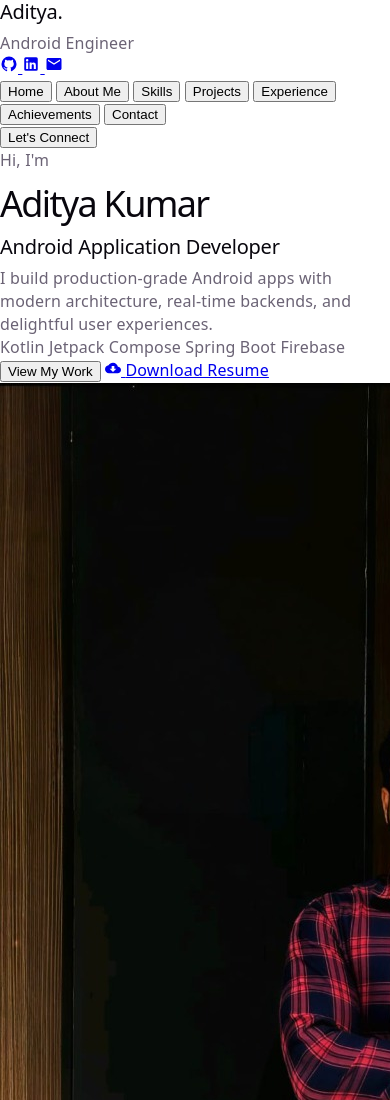
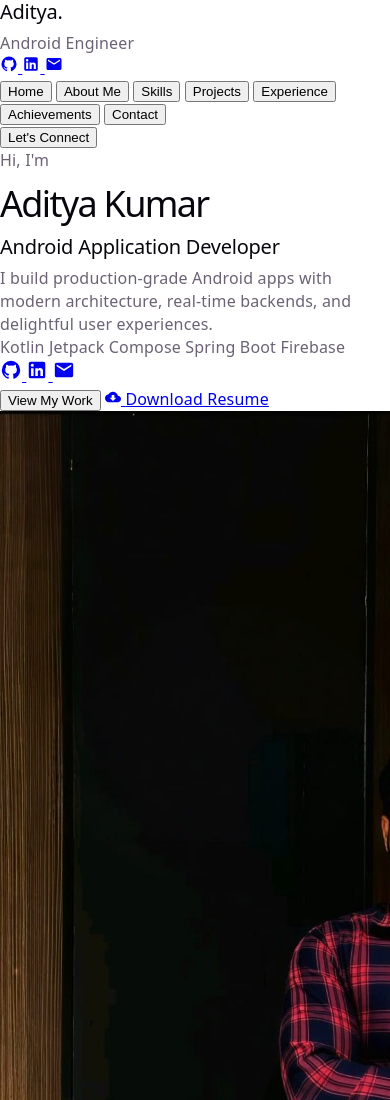
Before and after one commit to adi09871/Portfolio-Aditya-, a website built with Vite: page index.html in a window 390 px wide. Shown: the top 1100 px of the page. Built offline with nearby package versions, Linux system fonts and the light colour scheme.

Commit message:
Add social links to mobile/tablet view when sidebar is hidden

```diff
--- a/index.html
+++ b/index.html
@@ -102,6 +102,19 @@
                 <span class="badge-tag"><i class="circle-tag blue"></i>Jetpack Compose</span>
                 <span class="badge-tag"><i class="circle-tag orange"></i>Spring Boot</span>
                 <span class="badge-tag"><i class="circle-tag green"></i>Firebase</span>
+              </div>
+
+              <!-- Mobile-only socials block, visible when left-sidebar is hidden -->
+              <div class="mobile-only-socials">
+                <a href="https://github.com/adi09871" target="_blank" title="GitHub">
+                  <svg viewBox="0 0 24 24" width="22" height="22" fill="currentColor"><path d="M12 2A10 10 0 0 0 2 12c0 4.42 2.87 8.17 6.84 9.5.5.08.66-.23.66-.5v-1.69c-2.77.6-3.36-1.34-3.36-1.34-.46-1.16-1.11-1.47-1.11-1.47-.9-.62.07-.6.07-.6 1 .07 1.53 1.03 1.53 1.03.9 1.52 2.34 1.07 2.91.83.1-.7.37-1.07.66-1.32-2.2-.25-4.5-1.1-4.5-4.88 0-1.08.38-1.96 1.03-2.65-.1-.25-.45-1.25.1-2.62 0 0 .83-.27 2.72 1.02a9.58 9.58 0 0 1 5 0c1.88-1.3 2.71-1.02 2.71-1.02.55 1.37.2 2.37.1 2.62.64.69 1.02 1.57 1.02 2.65 0 3.8-2.3 4.62-4.5 4.88.35.3.66.9.66 1.81V21c0 .28.16.59.67.5C19.14 20.16 22 16.42 22 12A10 10 0 0 0 12 2z"/></svg>
+                </a>
+                <a href="https://www.linkedin.com/in/aditya-kumar-7125692a1/" target="_blank" title="LinkedIn">
+                  <svg viewBox="0 0 24 24" width="22" height="22" fill="currentColor"><path d="M19 3a2 2 0 0 1 2 2v14a2 2 0 0 1-2 2H5a2 2 0 0 1-2-2V5a2 2 0 0 1 2-2h14m-.5 15.5v-5.3a3.26 3.26 0 0 0-3.26-3.26c-.85 0-1.84.52-2.32 1.3v-1.11h-2.79v8.37h2.79v-4.93c0-.77.62-1.4 1.39-1.4a1.4 1.4 0 0 1 1.4 1.4v4.93h2.79M6.88 8.56a1.68 1.68 0 0 0 1.68-1.68c0-.93-.75-1.69-1.68-1.69a1.69 1.69 0 0 0-1.69 1.69c0 .93.76 1.68 1.69 1.68m1.39 9.94v-8.37H5.5v8.37h2.77z"/></svg>
+                </a>
+                <a href="mailto:adit10022004@gmail.com" title="Email">
+                  <svg viewBox="0 0 24 24" width="22" height="22" fill="currentColor"><path d="M20 4H4c-1.1 0-1.99.9-1.99 2L2 18c0 1.1.9 2 2 2h16c1.1 0 2-.9 2-2V6c0-1.1-.9-2-2-2zm0 4l-8 5-8-5V6l8 5 8-5v2z"/></svg>
+                </a>
               </div>
 
               <div class="intro-actions-row">
--- a/style.css
+++ b/style.css
@@ -378,6 +378,10 @@ body {
 .circle-tag.blue { background-color: var(--color-blue); }
 .circle-tag.orange { background-color: var(--color-orange); }
 .circle-tag.green { background-color: var(--color-green); }
+
+.mobile-only-socials {
+  display: none;
+}
 
 .intro-actions-row {
   display: flex;
@@ -1861,6 +1865,21 @@ body {
   }
   .projects-grid-container {
     grid-template-columns: repeat(2, 1fr);
+  }
+  .mobile-only-socials {
+    display: flex;
+    gap: 20px;
+    margin-top: 20px;
+    margin-bottom: -10px; /* pull actions row slightly closer */
+    padding-left: 4px;
+  }
+  .mobile-only-socials a {
+    color: var(--text-gray);
+    transition: color 0.2s, transform 0.2s;
+  }
+  .mobile-only-socials a:hover {
+    color: var(--color-green);
+    transform: scale(1.1);
   }
 }
 
```
